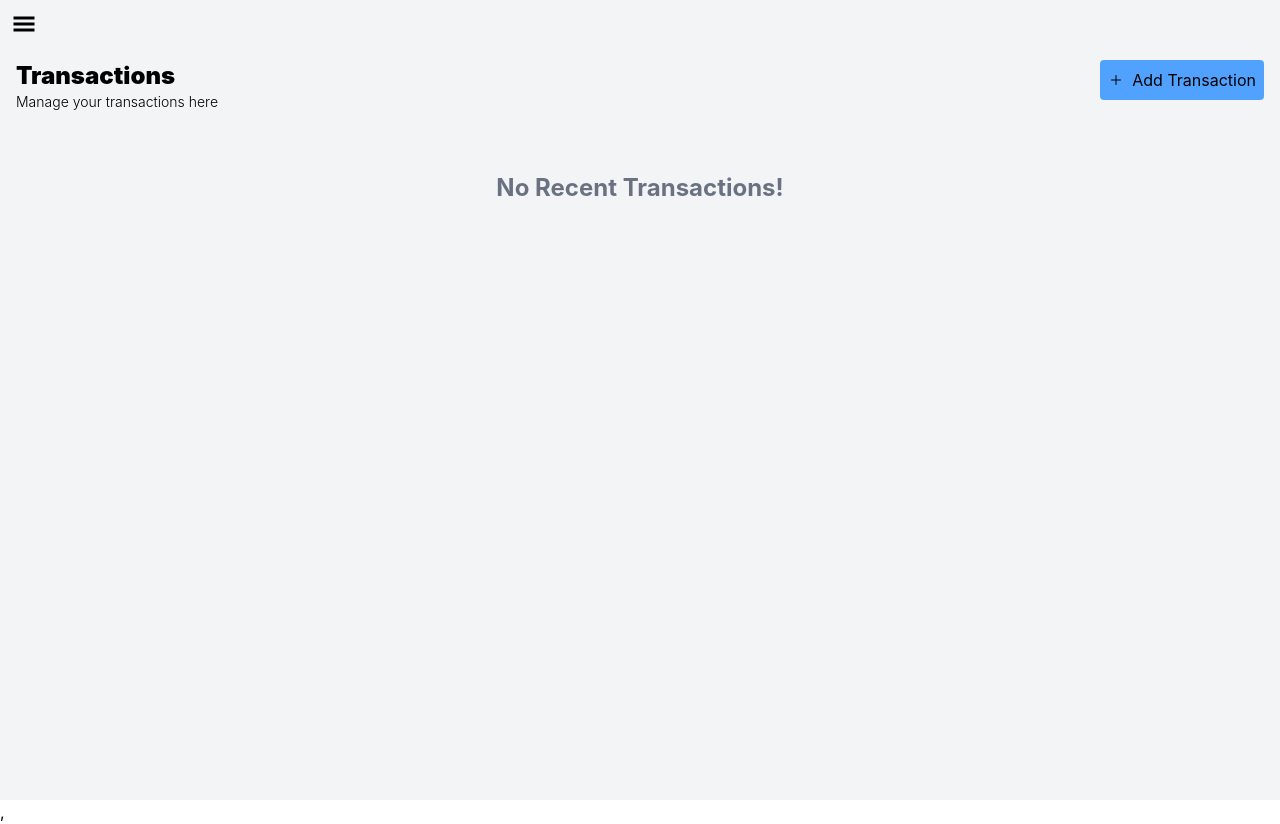
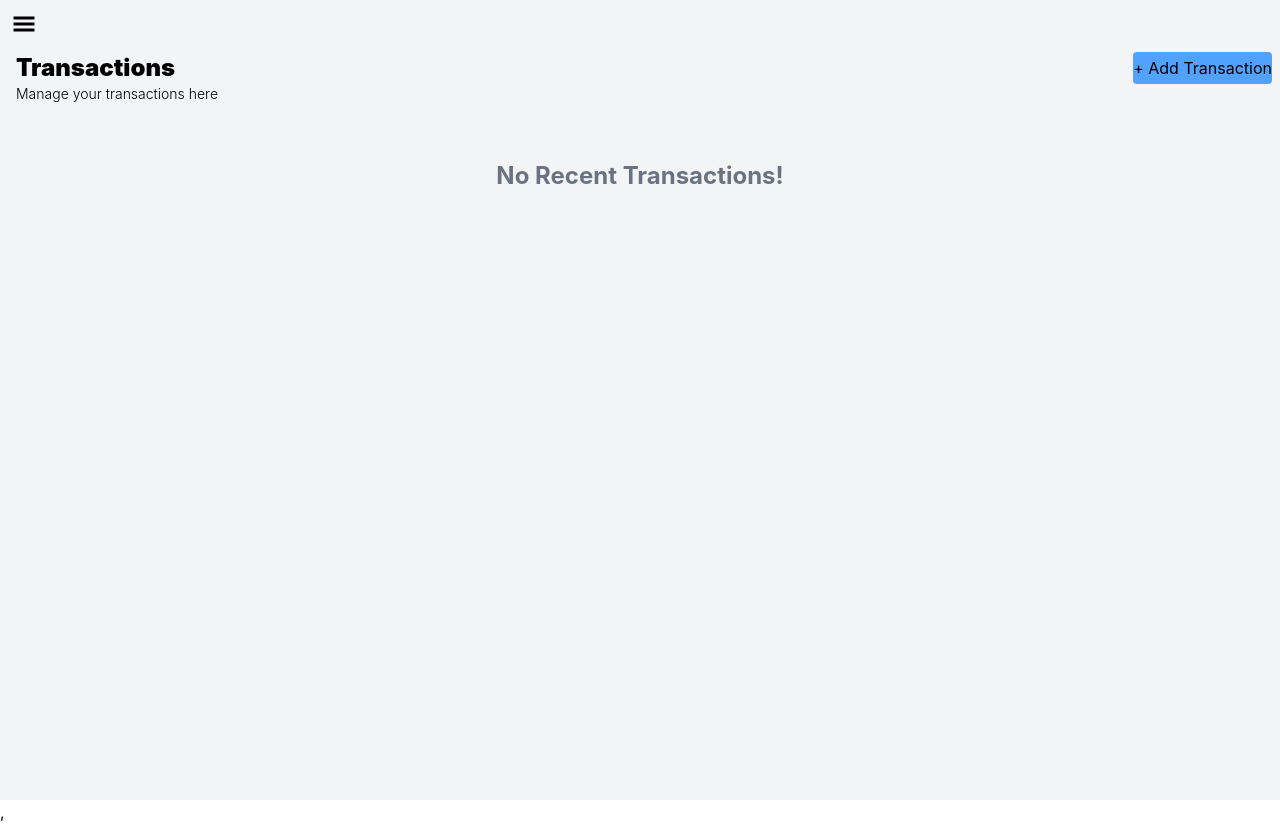
Before and after one commit to QasimMehmood-05/Expense-Tracker, a React (Vite) app: page /Addtrans in a window 1280 px wide. Built offline with nearby package versions, Linux system fonts and the light colour scheme.

Commit message:
navbar changed

```diff
--- a/src/components/Transaction/TNav.jsx
+++ b/src/components/Transaction/TNav.jsx
@@ -1,18 +1,17 @@
 import React, { useState } from 'react'
-import { IoAdd } from "react-icons/io5";
 import Modalform from './Modalform';
 const TNav = () => {
     const [showModal, setShowModal] = useState(false);
     return (
         <>
 
-            <div className='nav flex justify-between m-2 p-2 '>
-                <div className="heading">
+            <div className='nav flex justify-between m-1 p-1 '>
+                <div className="heading px-2">
                     <h1 className='text-2xl font-black' >Transactions</h1>
                     <p className='text-sm font-light' >Manage your transactions here</p>
                 </div>
-                <div className="btn">
-                    <button onClick={() => setShowModal(true)} className='bg-blue-400 rounded  p-2 flex items-center justify-center gap-x-2 hover:scale-105' > <IoAdd /> <span>Add Transaction</span></button>
+                <div className="btn ">
+                    <button onClick={() => setShowModal(true)} className='bg-blue-400 rounded text-center  py-1  hover:scale-105' > + Add Transaction</button>
                 </div>
             </div>
             {showModal && (
```
